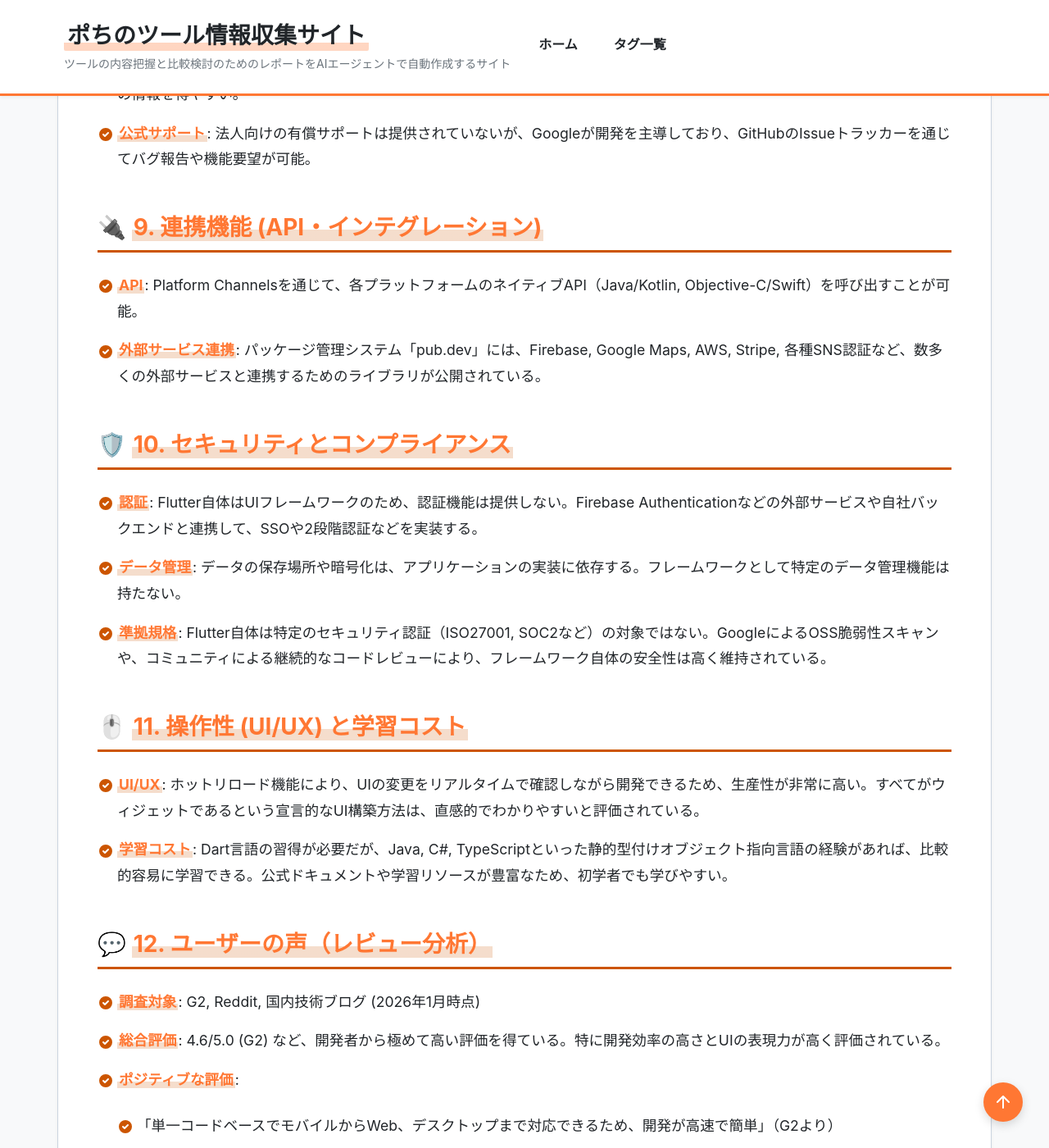
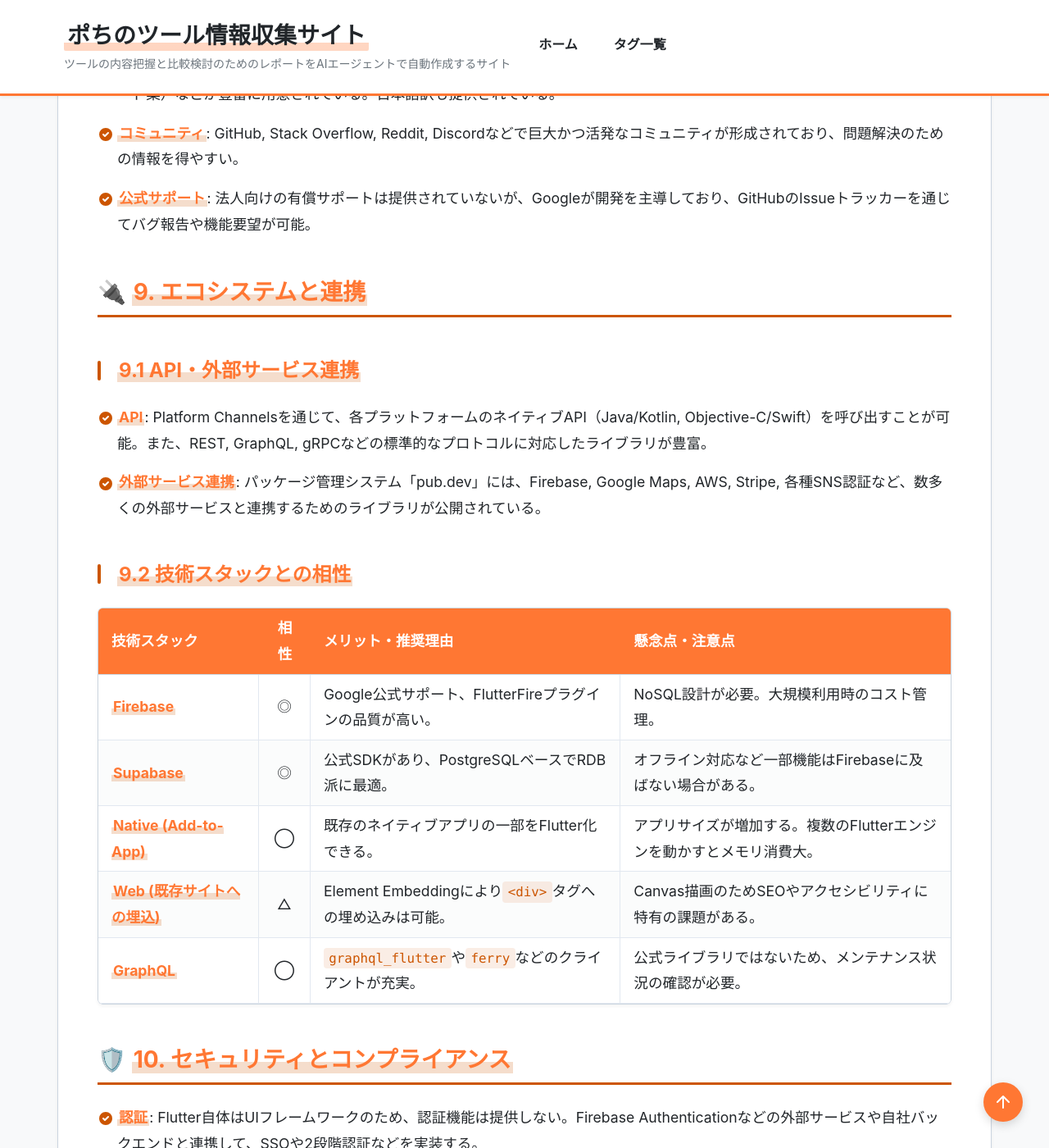
Before and after one commit to aegisfleet/tool-survey-report, a Jekyll site: the page built from _reports/flutter.md, in a window 1280 px wide and 1400 px high, scrolled down 7270 px. Shown: the whole window at 82% size. Built offline with Jekyll 4.4.1, drawn with Linux system fonts in a browser that asks for light colours; some of the changed text lies outside the part shown.

Commit message:
Update Flutter report section 9 (Tech Stack Compatibility) (#489)
Co-authored-by: google-labs-jules[bot] <161369871+google-labs-jules[bot]@users.noreply.github.com>

```diff
--- a/_reports/flutter.md
+++ b/_reports/flutter.md
@@ -143,10 +143,22 @@ Flutterはオープンソースのフレームワークであり、すべての
 * **コミュニティ**: GitHub, Stack Overflow, Reddit, Discordなどで巨大かつ活発なコミュニティが形成されており、問題解決のための情報を得やすい。
 * **公式サポート**: 法人向けの有償サポートは提供されていないが、Googleが開発を主導しており、GitHubのIssueトラッカーを通じてバグ報告や機能要望が可能。
 
-## **9. 連携機能 (API・インテグレーション)**
+## **9. エコシステムと連携**
 
-* **API**: Platform Channelsを通じて、各プラットフォームのネイティブAPI（Java/Kotlin, Objective-C/Swift）を呼び出すことが可能。
+### **9.1 API・外部サービス連携**
+
+* **API**: Platform Channelsを通じて、各プラットフォームのネイティブAPI（Java/Kotlin, Objective-C/Swift）を呼び出すことが可能。また、REST, GraphQL, gRPCなどの標準的なプロトコルに対応したライブラリが豊富。
 * **外部サービス連携**: パッケージ管理システム「pub.dev」には、Firebase, Google Maps, AWS, Stripe, 各種SNS認証など、数多くの外部サービスと連携するためのライブラリが公開されている。
+
+### **9.2 技術スタックとの相性**
+
+| 技術スタック | 相性 | メリット・推奨理由 | 懸念点・注意点 |
+|:---|:---:|:---|:---|
+| **Firebase** | ◎ | Google公式サポート、FlutterFireプラグインの品質が高い。 | NoSQL設計が必要。大規模利用時のコスト管理。 |
+| **Supabase** | ◎ | 公式SDKがあり、PostgreSQLベースでRDB派に最適。 | オフライン対応など一部機能はFirebaseに及ばない場合がある。 |
+| **Native (Add-to-App)** | ◯ | 既存のネイティブアプリの一部をFlutter化できる。 | アプリサイズが増加する。複数のFlutterエンジンを動かすとメモリ消費大。 |
+| **Web (既存サイトへの埋込)** | △ | Element Embeddingにより`<div>`タグへの埋め込みは可能。 | Canvas描画のためSEOやアクセシビリティに特有の課題がある。 |
+| **GraphQL** | ◯ | `graphql_flutter`や`ferry`などのクライアントが充実。 | 公式ライブラリではないため、メンテナンス状況の確認が必要。 |
 
 ## **10. セキュリティとコンプライアンス**
 
```
